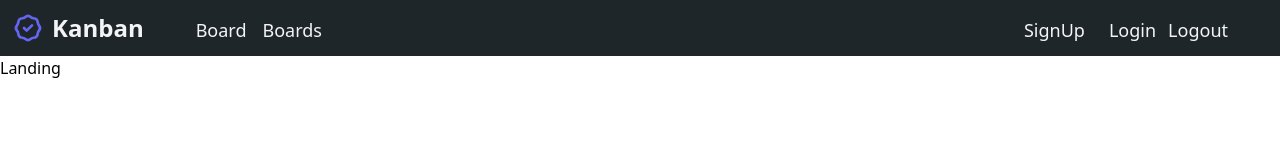
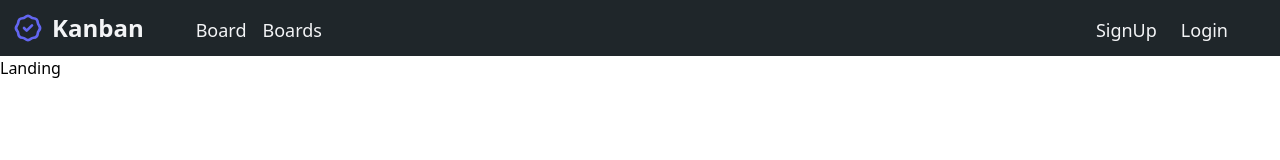
Before and after one commit to LFdeSouza/projKanban, a React (Create React App) app in the folder client/: page / in a window 1280 px wide. Shown: the top 160 px of the page. Built offline with nearby package versions, Linux system fonts and the light colour scheme.

Commit message:
update-navbar

```diff
--- a/client/src/components/navbar/Navbar.jsx
+++ b/client/src/components/navbar/Navbar.jsx
@@ -5,12 +5,52 @@ import { BadgeCheckIcon, MenuIcon } from "@heroicons/react/outline";
 
 const Navbar = () => {
   const isAuthenticated = useSelector((state) => state.auth.isAuthenticated);
+  const user = useSelector((state) => state.auth.user);
 
   const toggleMenu = (e) => {
     const menu = document.querySelector("#main-menu");
     menu.classList.toggle("translate-y-[236px]");
   };
 
+  const logout = () => {};
+
+  const authMenu = isAuthenticated && (
+    <ul className="hidden md:flex items-end px-3 lg:px-10 md:space-x-3 md:static absolute top-[56px] left-0 w-full py-5 md:py-0 bg-gunmetal-300 md:bg-transparent transition-all duration-300">
+      <img className="h-7 w-7 rounded-full" src={user.avatar} alt="Avatar" />
+      <li className="my-3 md:my-0 mx-3 ">
+        <p className="text-gray-100 text-lg">{user.name}</p>
+      </li>
+      <li className="my-3 md:my-0 mx-3 ">
+        <button
+          className="text-gray-100 text-lg hover:underline hover:text-gunmetal-400 md:hover:text-gunmetal-200 duration-200"
+          onClick={logout}
+        >
+          Logout
+        </button>
+      </li>
+    </ul>
+  );
+
+  const guestMenu = (
+    <ul className="hidden md:flex px-3 lg:px-10 md:space-x-3 md:static absolute top-[56px] left-0 w-full py-5 md:py-0 bg-gunmetal-300 md:bg-transparent transition-all duration-300">
+      <li className="my-3 md:my-0 mx-3 ">
+        <Link
+          to="/signup"
+          className="text-gray-100 text-lg hover:underline hover:text-gunmetal-400 md:hover:text-gunmetal-200 duration-200"
+        >
+          SignUp
+        </Link>
+      </li>
+      <li className="my-3 md:my-0 mx-3 ">
+        <Link
+          to="/login"
+          className="text-gray-100 text-lg hover:underline hover:text-gunmetal-400 md:hover:text-gunmetal-200 duration-200"
+        >
+          Login
+        </Link>
+      </li>
+    </ul>
+  );
   return (
     <div className="bg-gunmetal-500">
       <div className="p-3 mx-auto w-full">
@@ -59,34 +99,7 @@ const Navbar = () => {
               </li>
             </ul>
           </div>
-          <div>
-            <ul className="hidden md:flex px-3 lg:px-10 md:space-x-3 md:static absolute top-[56px] left-0 w-full py-5 md:py-0 bg-gunmetal-300 md:bg-transparent transition-all duration-300">
-              <li className="my-3 md:my-0 mx-3 ">
-                <Link
-                  to="/signup"
-                  className="text-gray-100 text-lg hover:underline hover:text-gunmetal-400 md:hover:text-gunmetal-200 duration-200"
-                >
-                  SignUp
-                </Link>
-              </li>
-              <li className="my-3 md:my-0 mx-3 ">
-                <Link
-                  to="/login"
-                  className="text-gray-100 text-lg hover:underline hover:text-gunmetal-400 md:hover:text-gunmetal-200 duration-200"
-                >
-                  Login
-                </Link>
-              </li>
-              <li className="my-3 md:my-0 mx-3 ">
-                <Link
-                  to="/"
-                  className="text-gray-100 text-lg hover:underline hover:text-gunmetal-400 md:hover:text-gunmetal-200 duration-200"
-                >
-                  Logout
-                </Link>
-              </li>
-            </ul>
-          </div>
+          <div>{isAuthenticated ? authMenu : guestMenu}</div>
           <button className="md:hidden px-10" onClick={() => toggleMenu()}>
             <MenuIcon className="w-8 h-8 text-gunmetal-100" />
           </button>
--- a/client/src/redux/reducers/auth.js
+++ b/client/src/redux/reducers/auth.js
@@ -16,6 +16,8 @@ const auth = (state = initialState, action) => {
       return { ...state, isAuthenticated: true, loading: false, user: null };
     case C.LOGIN_USER:
       return { ...state, isAuthenticated: true, loading: false, user: payload };
+    case C.LOGOUT_USER:
+      return { ...state, isAuthenticated: false, loading: false, user: null };
     default:
       return state;
   }
```
